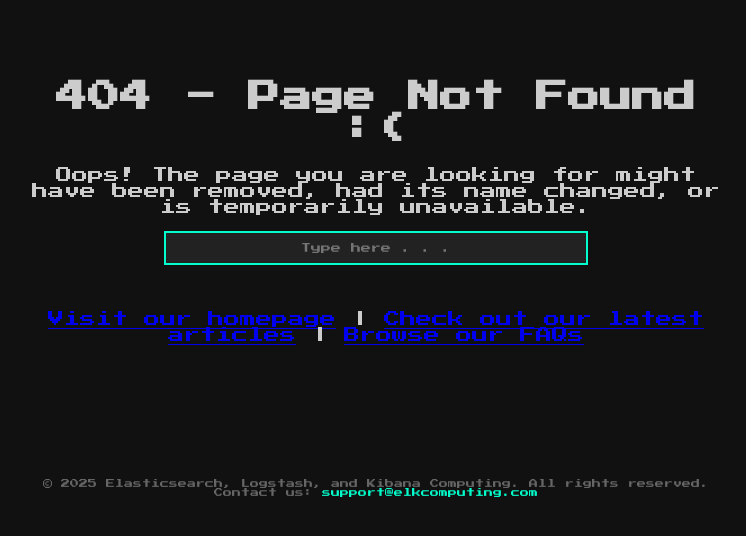
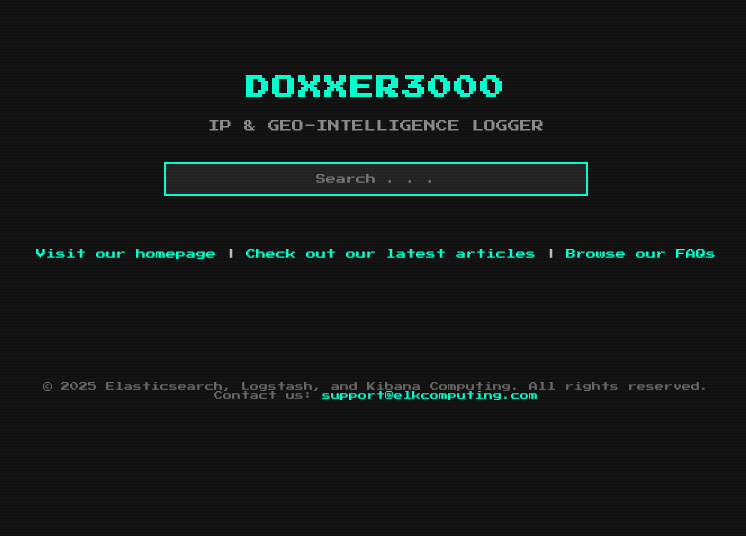
Before and after one commit to malindidev/doxxer3000, a plain HTML site: page index.html in a window 1280 px wide. Shown: the whole page, without its empty margins (264-1010 px from the left). Drawn offline with Linux system fonts and the light colour scheme; no server answers.

Commit message:
Update index.html

```diff
--- a/index.html
+++ b/index.html
@@ -1,30 +1,34 @@
 <!DOCTYPE html>
-<html lang="en-GB">
+<html lang="en">
 <head>
-    <meta charset="UTF-8">
-    <meta name="viewport" content="width=device-width, initial-scale=1.0">
-    <title>E.L.K: 404 Error.</title>
-    <link rel="stylesheet" href="style.css">
-    <meta name="description" content="E.L.K Computing: The page you are looking for does not exist.">
-    <link rel="icon" href="favicon.ico" type="image/x-icon">
+    <meta charset="UTF-8" />
+    <meta name="viewport" content="width=device-width, initial-scale=1.0"/>
+    <title>Doxxer3000</title>
+    <link rel="stylesheet" href="style.css" />
+    <link href="https://fonts.googleapis.com/css2?family=Press+Start+2P&display=swap" rel="stylesheet">
 </head>
 <body>
-    <main class="container" role="main">
-        <h1>404 - Page Not Found :(</h1>
-        <p>Oops! The page you are looking for might have been removed, had its name changed, or is temporarily unavailable.</p>
+    <main class="container">
+        <h1 class="glitch-text">Doxxer3000</h1>
+
+        <p class="tagline">IP & GEO-INTELLIGENCE LOGGER</p>
+
+        <div class="scanlines"></div>
+
         <div class="search-bar">
-            <input type="text" placeholder="Type here . . ." autocomplete="off" />
+            <input type="text" placeholder="Search . . ." aria-label="Search"/>
         </div>
-        <p>
+
+        <nav class="links">
             <a href="https://3elk.github.io/JumpScare-Spam/">Visit our homepage</a> |
             <a href="https://3elk.github.io/JumpScare-Spam/">Check out our latest articles</a> |
             <a href="https://3elk.github.io/JumpScare-Spam/">Browse our FAQs</a>
-        </p>
+        </nav>
     </main>
 
     <footer>
-        © 2025 Elasticsearch, Logstash, and Kibana Computing. All rights reserved. <br>
-        Contact us: <a href="https://3elk.github.io/JumpScare-Spam/">support@elkcomputing.com</a>
+        <p>© 2025 Elasticsearch, Logstash, and Kibana Computing. All rights reserved.<br>
+        Contact us: <a href="mailto:support@elkcomputing.com">support@elkcomputing.com</a></p>
     </footer>
 
     <script defer src="script.js"></script>
```
